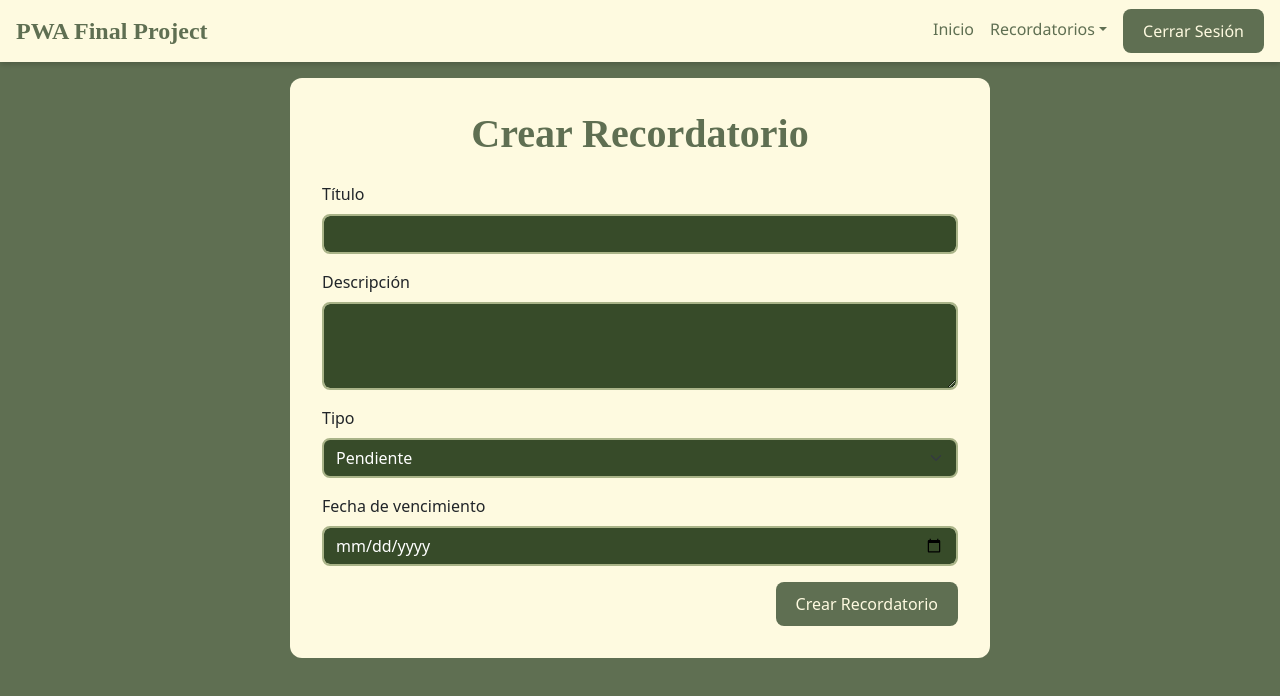
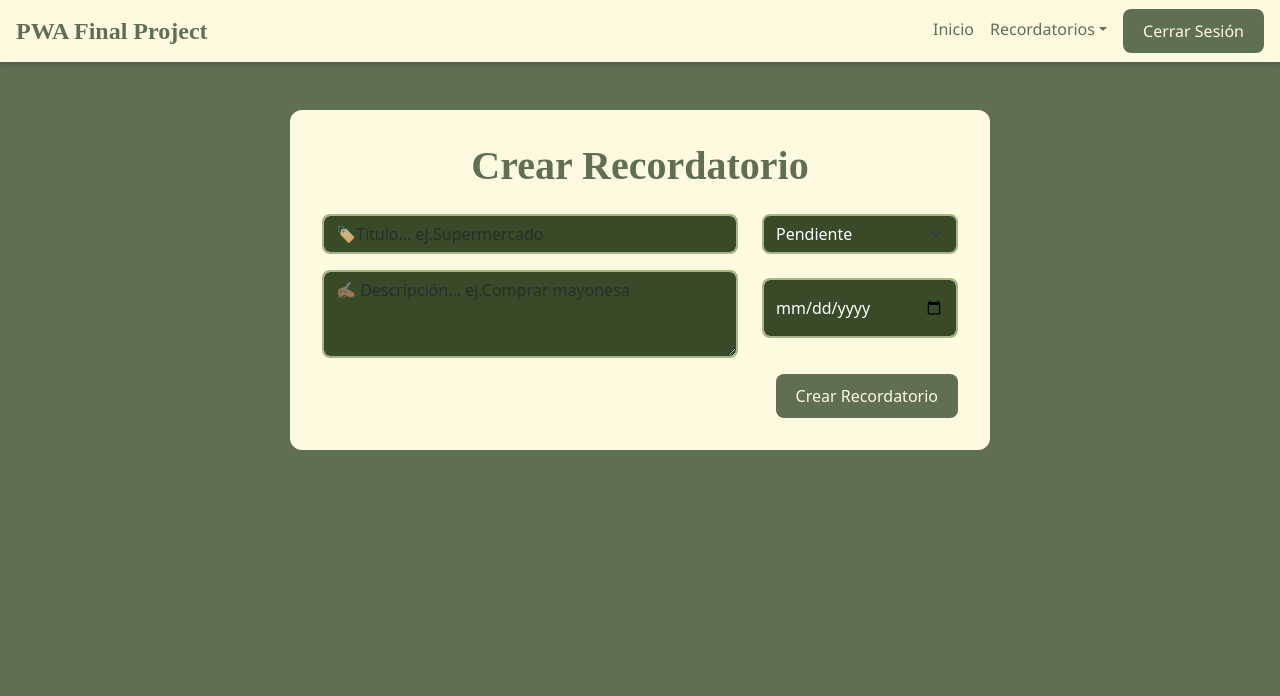
Before and after one commit to EuguiMarioTomas/final-pwa-25-fe, a React (Vite) app: page /createReminder in a window 1280 px wide. Shown: the top 696 px of the page. Built offline with nearby package versions, Linux system fonts and the light colour scheme; no server answers; sample sign-in values are in the browser's storage.

Commit message:
feat: actualizar disposicion inputs

```diff
--- a/src/pages/createReminders/createReminder.tsx
+++ b/src/pages/createReminders/createReminder.tsx
@@ -36,21 +36,15 @@ function CreateReminder() {
   };
 
   return(
-    <div className='container create-reminder-container'>
+    <div className='container create-reminder-container mt-5'>
       <h1 className='create-title mb-4'>Crear Recordatorio</h1>
       <form onSubmit={handleSubmit(onSubmit)} className='reminder-form'>
-        <div className='mb-3'>
-          <label className='form-label'>Título</label>
-          <input className='form-control' {...register('title', {required:true})}/>
+        <div className='row'>
+          <div className='mb-3 col-8'>
+            <input className='form-control' placeholder='🏷️Título... ej.Supermercado' {...register('title', {required:true})}/>
             {errors.title && <span className='text-danger'>El título es obligatorio.</span>}
           </div>
-        <div className='mb-3'>
-          <label className='form-label'>Descripción</label>
-          <textarea className='form-control' rows={3} {...register('description', {required:true})}/>
-          {errors.description && <span className='text-danger'>La descripción es obligatoria.</span>}
-        </div>
-        <div className='mb-3'>
-          <label className='form-label'>Tipo</label>
+          <div className='mb-3 col-4'>
             <select className='form-select' {...register('type', {required:true})}>
               <option value='Pendiente'>Pendiente</option>
               <option value='Evento'>Evento</option>
@@ -59,9 +53,13 @@ function CreateReminder() {
             </select>
             {errors.type && <span className='text-danger'>El tipo es obligatorio.</span>}
           </div>
-        <div className='mb-3'>
-          <label className='form-label'>Fecha de vencimiento</label>
-          <input className='form-control' type='date' {...register('dueDate')}/>
+          <div className='mb-3 col-8'>
+            <textarea className='form-control' placeholder='✍🏽 Descripción... ej.Comprar mayonesa' rows={3} {...register('description', {required:true})}/>
+            {errors.description && <span className='text-danger'>La descripción es obligatoria.</span>}
+          </div>
+          <div className='mb-3 col-4'>
+            <input className='form-control py-3 mt-2' type='date' {...register('dueDate')}/>
+          </div>
         </div>
         <div className='mt-auto d-flex justify-content-end mt-3'>
           <button className='btn btn-custom' type='submit'>Crear Recordatorio</button>
```
Lines whose indentation alone changed are shown as unchanged.
